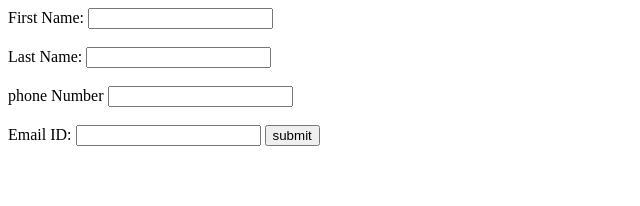
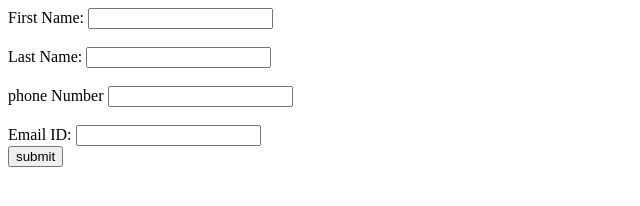
Before and after one commit to acciojob/form-login-2-shubham4489, a website: page main.html in a window 1280 px wide. Shown: the whole page, without its empty margins (0-640 px from the left). Drawn offline with Linux system fonts and the light colour scheme.

Commit message:
created a submission

```diff
--- a/main.html
+++ b/main.html
@@ -19,7 +19,7 @@
 		<input type="tel" id="phoneNumber" name= "Phone Number"><br><br>
 
 		<label for ="emailId">Email ID:</label>
-		<input type="email" id="emailId" name="Email ID">
+		<input type="email" id="emailId" name="Email ID"><br>
 
 		<input type="submit" value="submit">
 
```
